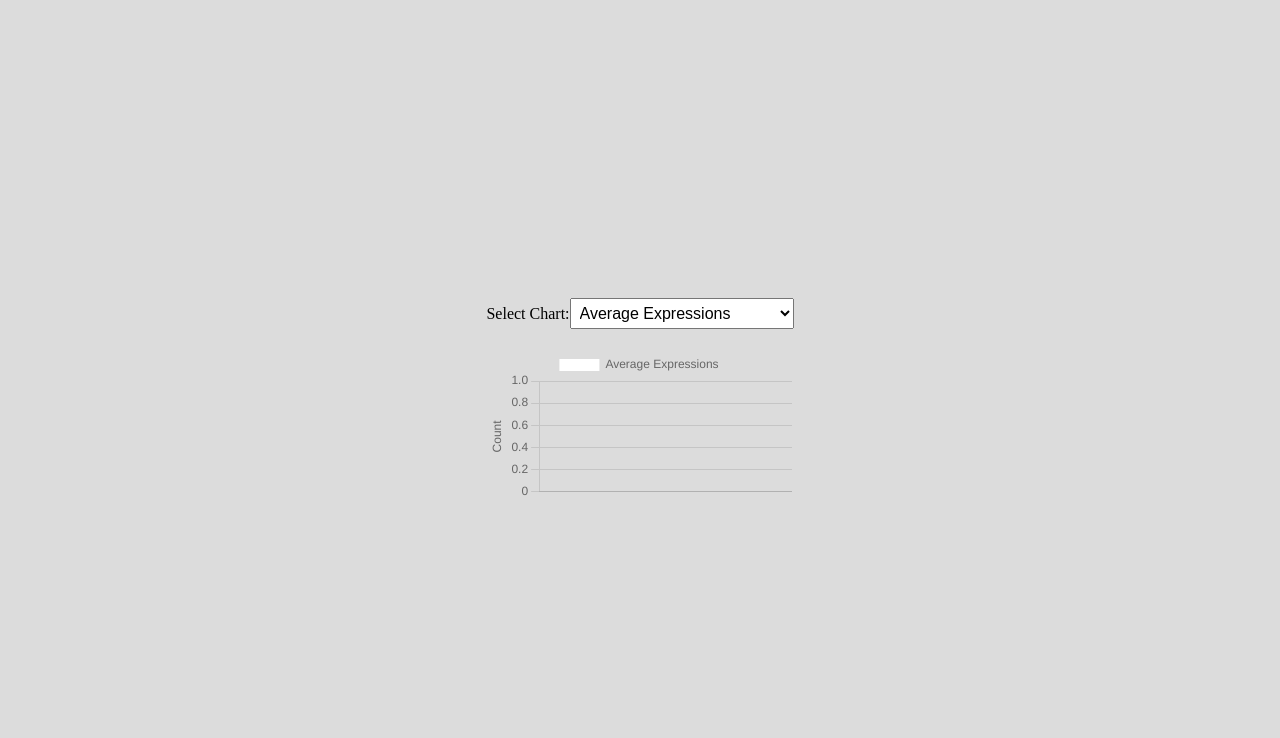
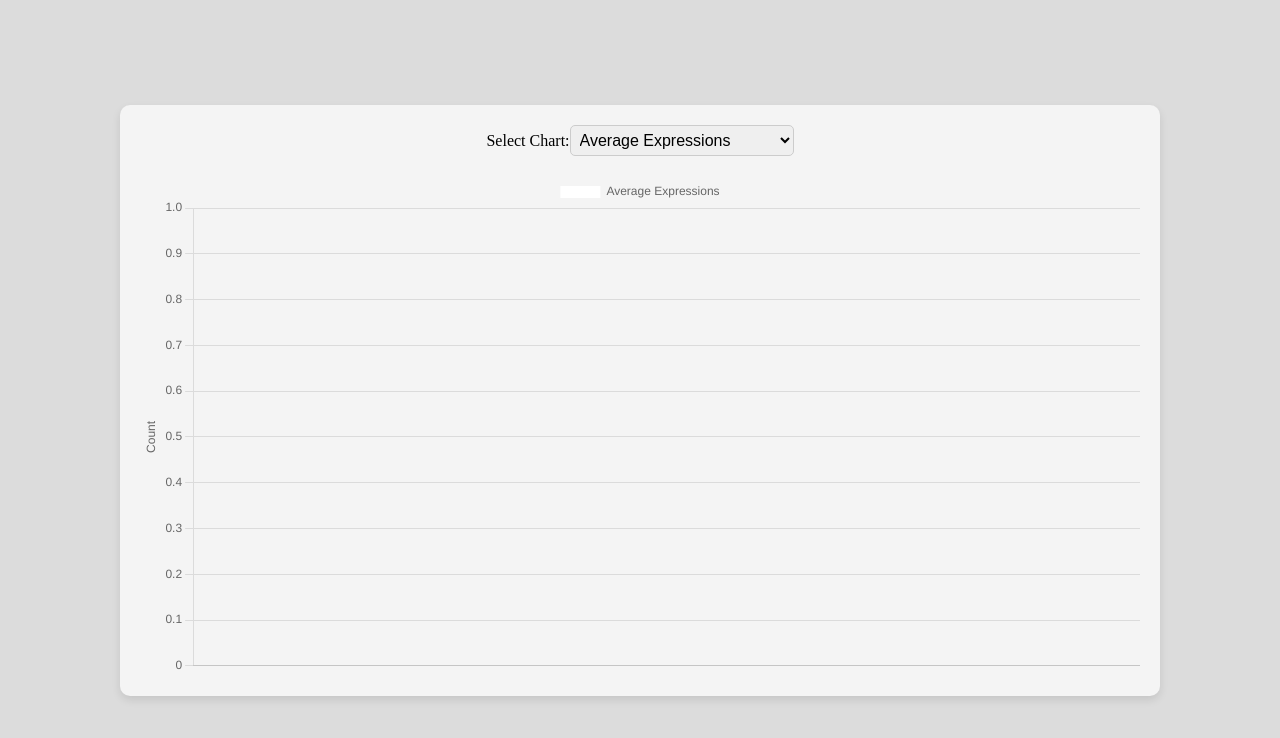
Before and after one commit to MYAzrak/FifthElementInterviews, an Angular app: page /stats in a window 1280 px wide. Shown: the top 738 px of the page. Built offline with nearby package versions, Linux system fonts and the light colour scheme.

Commit message:
Formatted the charts

```diff
--- a/src/app/stats/stats.component.css
+++ b/src/app/stats/stats.component.css
@@ -1,17 +1,32 @@
 .chart-container {
-  max-width: 800px;
+  max-width: 1200px;
   margin: 0 auto;
+  padding: 20px;
+  background-color: #f4f4f4;
+  border-radius: 10px;
+  box-shadow: 0 4px 8px rgba(0, 0, 0, 0.1);
 }
 
 .chart-selection {
   margin-bottom: 20px;
+  text-align: center;
+}
+
+.chart-display {
+  display: flex;
+  justify-content: center;
 }
 
 .chart-display canvas {
   display: none;
+  width: 1000px;
+  height: 600px;
+  max-width: 100%;
 }
 
 select {
   padding: 5px;
   font-size: 16px;
+  border: 1px solid #ccc;
+  border-radius: 5px;
 }
--- a/src/app/stats/stats.component.ts
+++ b/src/app/stats/stats.component.ts
@@ -32,9 +32,11 @@ export class StatsComponent implements OnInit, AfterViewInit {
     const data = localStorage.getItem('webcamData');
     if (data) {
       const parsedData = JSON.parse(data);
-      console.log(data);
-      console.log(parsedData);
-      console.log(parsedData.avgAge);
+      this.avgExpressions = parsedData.avgExpressions;
+      this.avgAges = parsedData.avgAges;
+      this.avgGenders = parsedData.avgGenders;
+      this.avgNumOfFacesDetected = parsedData.avgNumOfFacesDetected;
+      this.faceCoverSecondsCount = parsedData.faceCoverSecondsCount;
     }
   }
 
```
